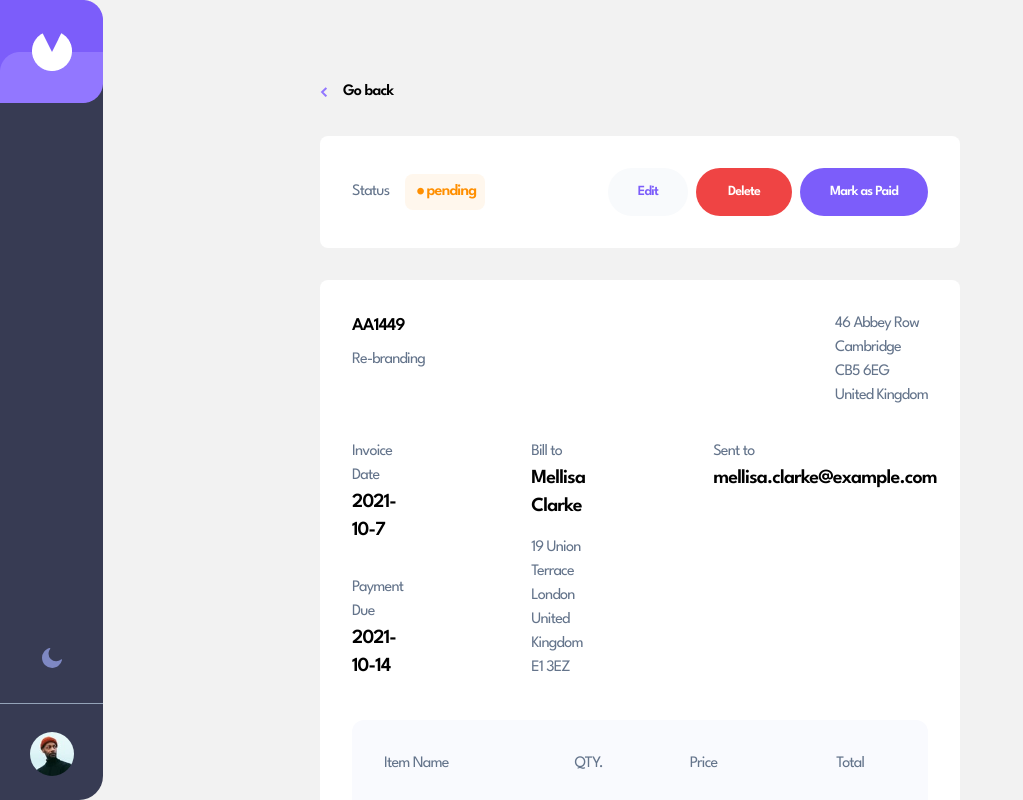
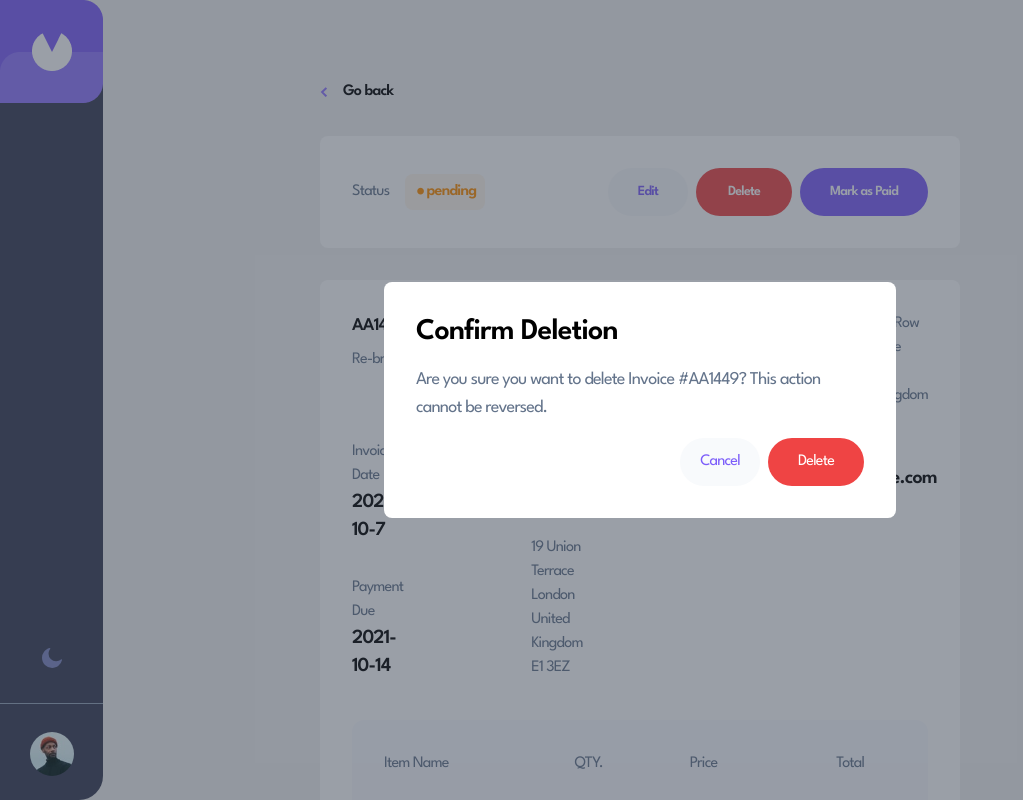
Before and after one commit to VibhourSharma/Invoice-app, a React (Vite) app: page /InvoiceDashboard/receipt/AA1449 in a window 1280 px wide. Both pictures are taken after a click on the button "Delete". Shown: the top 800 px of the page, without its empty margins (0-1023 px from the left). Built offline with nearby package versions, Linux system fonts and the light colour scheme.

Commit message:
added a new modal for delete confirmation🚀

```diff
--- a/src/pages/Receipt.jsx
+++ b/src/pages/Receipt.jsx
@@ -1,3 +1,4 @@
+import { useState } from "react";
 import Navbar from "../components/Navbar";
 import { useParams, useNavigate } from "react-router-dom";
 import data from "../Data";
@@ -17,9 +18,29 @@ const Receipt = () => {
   };
 
   const navigate = useNavigate();
+  const [showDeleteModal, setShowDeleteModal] = useState(false);
+  const [wholeData, setWholeData] = useState(data);
+
   function goBack() {
     navigate(-1);
   }
+
+  const showDeleteConfirmation = () => {
+    setShowDeleteModal(true);
+  };
+
+  const hideDeleteConfirmation = () => {
+    setShowDeleteModal(false);
+  };
+
+  const deleteReceipt = () => {
+    console.log("Deleting receipt with id:", id);
+    const newData = wholeData.filter((item) => item.id !== id);
+    console.log("New data after deletion:", newData);
+    setWholeData(newData);
+    console.log("Receipt deleted!");
+    navigate(-1);
+  };
 
   return (
     <>
@@ -55,7 +76,10 @@ const Receipt = () => {
               <button className="text-[#7C5DFA] bg-slate-50 h-12 w-20 rounded-3xl hover:bg-[#DFE3FA]">
                 Edit
               </button>
-              <button className="text-white bg-red-500 h-12 rounded-3xl w-24 hover:bg-red-400">
+              <button
+                className="text-white bg-red-500 h-12 rounded-3xl w-24 hover:bg-red-400"
+                onClick={showDeleteConfirmation}
+              >
                 Delete
               </button>
               <button className="bg-[#7C5DFA] text-white h-12 w-32 rounded-3xl hover:bg-[#8e72fc]">
@@ -63,6 +87,40 @@ const Receipt = () => {
               </button>
             </div>
           </div>
+
+          {/* Modal Popup */}
+
+          {showDeleteModal && (
+            <div className="fixed top-0 left-0 w-full h-full flex items-center justify-center bg-gray-700 bg-opacity-50">
+              <div className="bg-white rounded-lg flex flex-col p-8">
+                <div className="text-3xl font-semibold mb-4">
+                  <h1>Confirm Deletion</h1>
+                </div>
+                <p className="text-slate-500 text-lg mb-4 max-w-md">
+                  Are you sure you want to delete Invoice #{receiptData.id}?
+                  This action cannot be reversed.
+                </p>
+                <div className="flex gap-2 items-center justify-end">
+                  <div>
+                    <button
+                      className="text-[#7C5DFA] bg-slate-50 h-12 w-20 rounded-3xl hover:bg-[#DFE3FA]"
+                      onClick={hideDeleteConfirmation}
+                    >
+                      Cancel
+                    </button>
+                  </div>
+                  <div>
+                    <button
+                      className="text-white bg-red-500 h-12 rounded-3xl w-24"
+                      onClick={deleteReceipt}
+                    >
+                      Delete
+                    </button>
+                  </div>
+                </div>
+              </div>
+            </div>
+          )}
 
           {/* Description section */}
 
```
